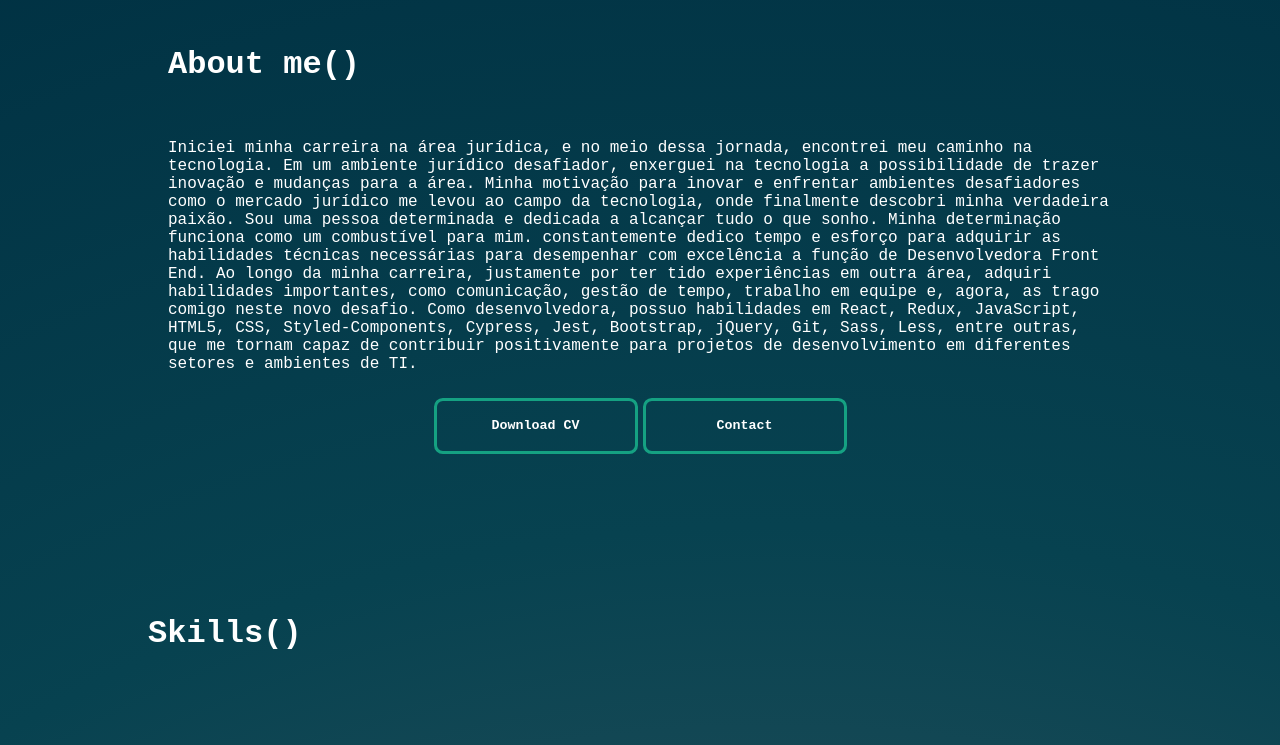
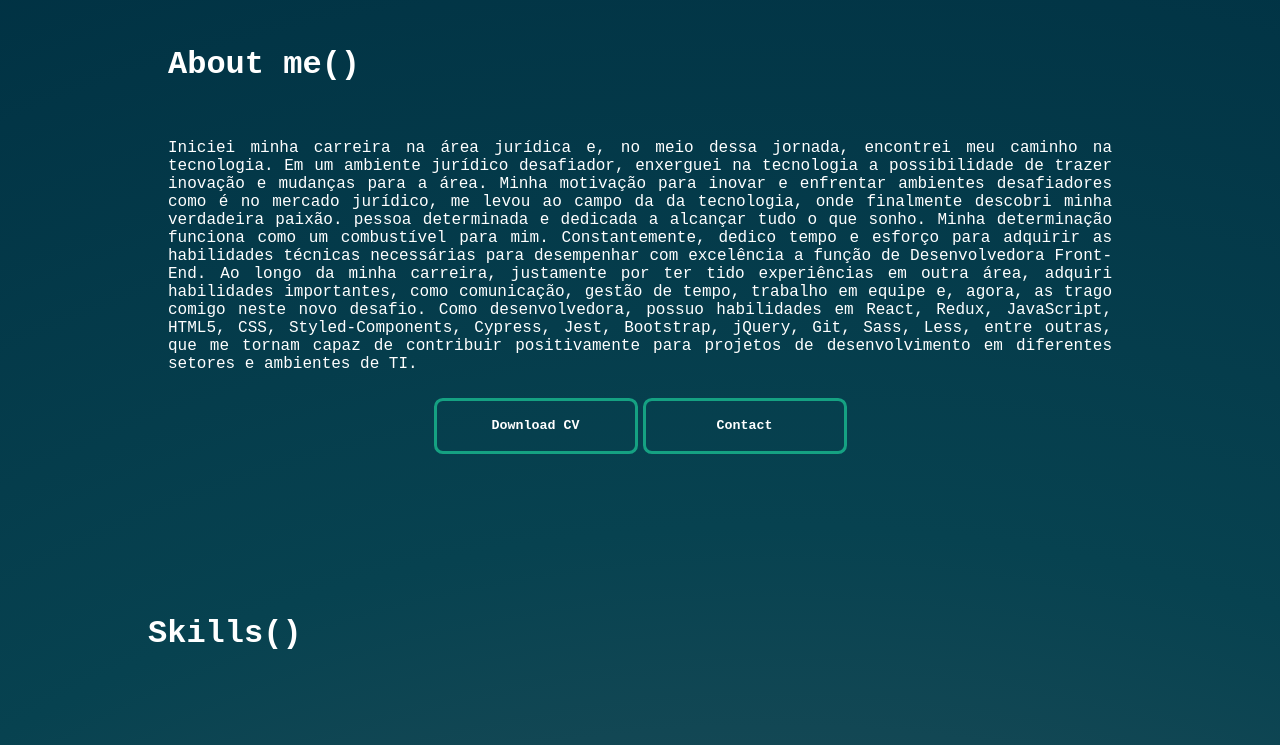
Before and after one commit to NataliaFonseca1/portfolio_2, a React (Vite) app: page / in a window 1280 px wide. Shown: the part 900-1645 px from the top of the page. Built offline with nearby package versions, Linux system fonts and the light colour scheme; a small style sheet from the web is missing.

Commit message:
text adjustments

```diff
--- a/src/components/About/index.tsx
+++ b/src/components/About/index.tsx
@@ -11,17 +11,17 @@ const About = () => {
       <S.AboutContainer className="container" id="about">
         <h1>About me()</h1>
         <p>
-          Iniciei minha carreira na área jurídica, e no meio dessa jornada,
+          Iniciei minha carreira na área jurídica e, no meio dessa jornada,
           encontrei meu caminho na tecnologia. Em um ambiente jurídico
           desafiador, enxerguei na tecnologia a possibilidade de trazer inovação
           e mudanças para a área. Minha motivação para inovar e enfrentar
-          ambientes desafiadores como o mercado jurídico me levou ao campo da
-          tecnologia, onde finalmente descobri minha verdadeira paixão. Sou uma
+          ambientes desafiadores como é no mercado jurídico, me levou ao campo
+          da da tecnologia, onde finalmente descobri minha verdadeira paixão.
           pessoa determinada e dedicada a alcançar tudo o que sonho. Minha
-          determinação funciona como um combustível para mim. constantemente
+          determinação funciona como um combustível para mim. Constantemente,
           dedico tempo e esforço para adquirir as habilidades técnicas
           necessárias para desempenhar com excelência a função de Desenvolvedora
-          Front End. Ao longo da minha carreira, justamente por ter tido
+          Front-End. Ao longo da minha carreira, justamente por ter tido
           experiências em outra área, adquiri habilidades importantes, como
           comunicação, gestão de tempo, trabalho em equipe e, agora, as trago
           comigo neste novo desafio. Como desenvolvedora, possuo habilidades em
--- a/src/components/About/styles.ts
+++ b/src/components/About/styles.ts
@@ -11,6 +11,9 @@ export const AboutContainer = styled.div`
     color: #fff;
     padding-top: 56px;
     padding-bottom: 56px;
+  }
+  p {
+    text-align: justify;
   }
 `
 export const ButtonContainer = styled.div`
--- a/src/components/Experiences/index.tsx
+++ b/src/components/Experiences/index.tsx
@@ -7,19 +7,19 @@ const Experiences = () => {
       <S.CardList>
         <h2>Desenvolvedora Front End Freelancer</h2>
         <p>
-          Atualmente desenvolvo projetos que objetivam tornar o dia a dia do
+          Atualmente, desenvolvo projetos que objetivam tornar o dia a dia do
           usuário mais organizado e prático. Sempre ao começar um novo projeto,
           me preocupo com sua efetividade no mundo e o que ele pode agregar
-          positivamente usuário. Acredito que muito além de utilizar técnicas
+          positivamente ao usuário. Acredito que, muito além de utilizar
           corretas na execução do projeto, bem como zelar por um código limpo,
-          organizado e ágil. Me atento sempre no usuário final, zelando por cada
-          detalhe no projeto objetivando uma experiência positiva. Ao
+          organizado e ágil, me atento sempre ao usuário final, zelando por cada
+          detalhe no projeto e objetivando uma experiência positiva. Ao
           desenvolver projetos que geram valor, busco sempre entender as regras
-          de negócio, unindo a técnica com o bom desempenho da aplicação, Em
+          de negócio, unindo a técnica com o bom desempenho da aplicação. Em
           meus projetos, atualmente, utilizo como principal linguagem o
           JavaScript, unindo-o ao React.js e Typscript. Realizo integrações com
           API, bem como controle de estados. Além de realizar testes na
-          aplicação. Estou à disposição para contribuir positivamente em seu
+          aplicação, estou à disposição para contribuir positivamente em seu
           projeto, visando sempre gerar bons resultados e inovação!
         </p>
       </S.CardList>
@@ -27,12 +27,12 @@ const Experiences = () => {
         <h2>Advogada</h2>
         <p>
           Durante minha carreira no mercado jurídico, me deparei com um ambiente
-          desafiador. Ao buscar alavancar o meu negócio decidi unir a técnologia
-          ao direito. Por enfrentar barreiras geográficas percebi que poderia
-          expandir a atuação do escritório em todo o Brasil através de
-          atendimentos online. Assumi o setor de marketing do escritório
+          desafiador. Ao buscar alavancar o meu negócio, decidi unir a
+          tecnologia ao direito. Por enfrentar barreiras geográficas, percebi
+          que poderia expandir a atuação do escritório em todo o Brasil, através
+          atendimentos online. Assumi o setor de marketing do escritório,
           desenvolvendo campanhas de anúncios online por meio da gestão de
-          tráfego pago. Desenvolvi landing pages personalidas, bem como
+          tráfego pago. Desenvolvi landing pages personalizadas, bem como
           estruturei todo o fluxo de atendimento desses clientes. Essa
           implementação foi responsável pelo crescimento e notoriedade do
           escritório, aumentando significamente a carteira de clientes. Com essa
--- a/src/components/Experiences/styles.ts
+++ b/src/components/Experiences/styles.ts
@@ -16,11 +16,8 @@ export const CardList = styled.li`
   margin-top: 25px;
   p {
     color: #fff;
-    text-align: center;
+    text-align: justify;
     margin: 15px;
-  }
-
-  p {
     padding-top: 15px;
     padding-bottom: 15px;
   }
```
